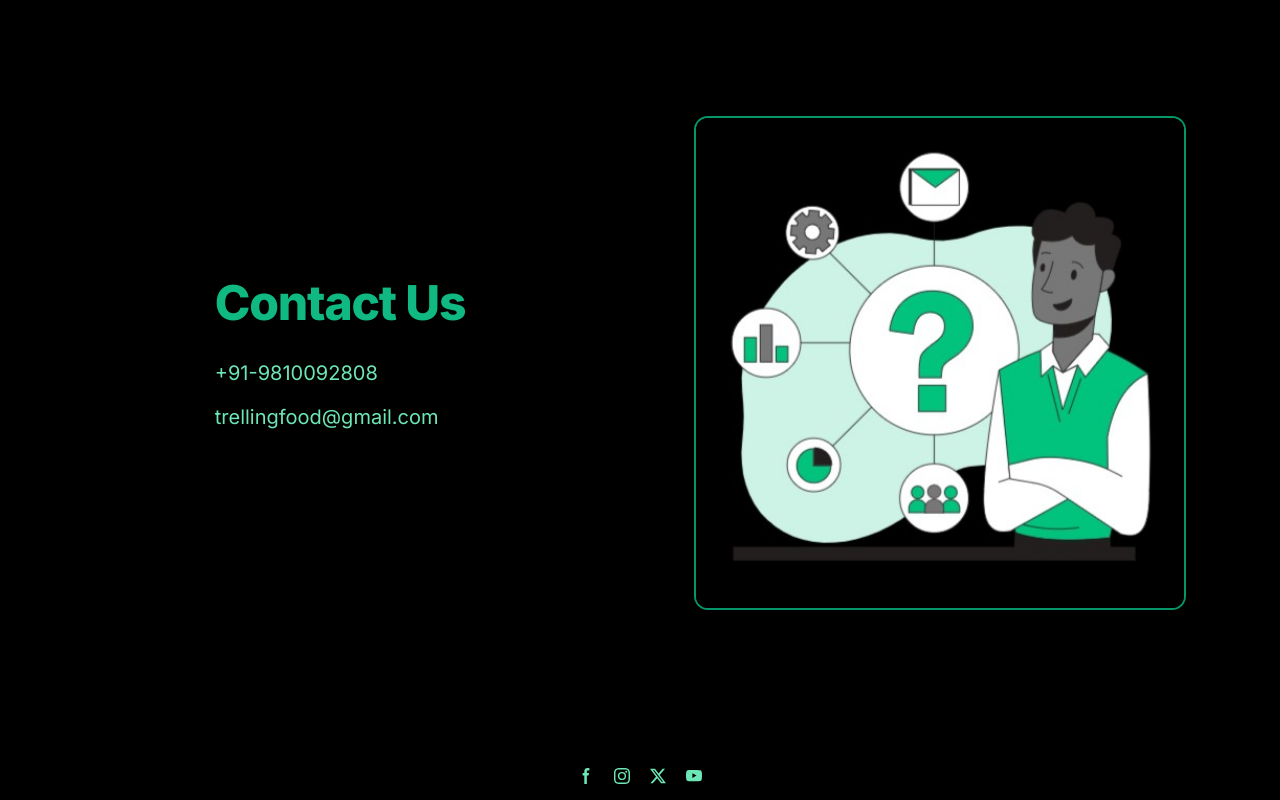
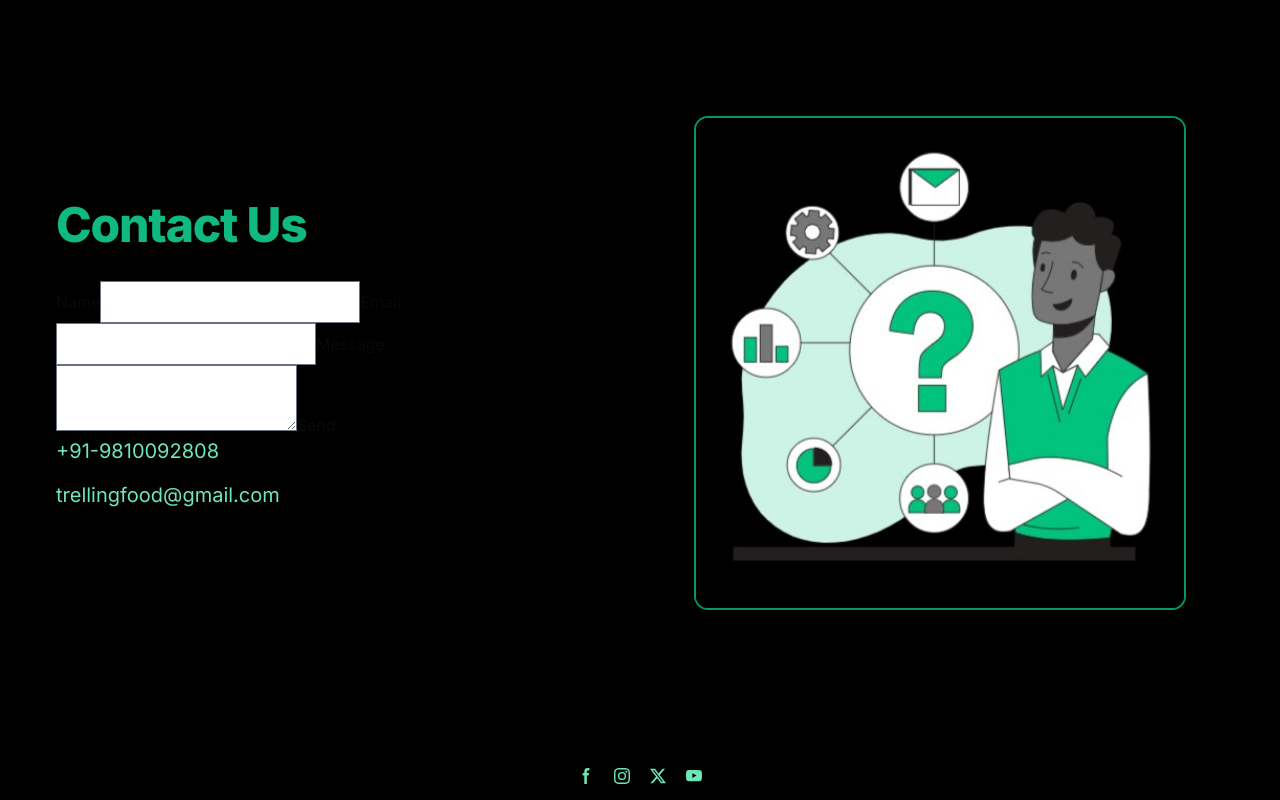
Before and after one commit to saurabhgulab/trellingfood, a Next.js app: page /about in a window 1280 px wide. Shown: the part 1931-2731 px from the top of the page. Built offline with nearby package versions, Linux system fonts and the light colour scheme.

Commit message:
emailjs to be implemented

```diff
--- a/package.json
+++ b/package.json
@@ -9,6 +9,7 @@
     "lint": "next lint"
   },
   "dependencies": {
+    "@emailjs/browser": "^4.4.1",
     "@headlessui/react": "^1.7.17",
     "@heroicons/react": "^2.0.18",
     "@mui/material": "^5.14.17",
--- a/src/app/components/contact.jsx
+++ b/src/app/components/contact.jsx
@@ -1,8 +1,26 @@
+"use client";
 import Image from "next/image";
 import contactImage from "../images/contact-image.jpg";
-import React from "react";
+import React, { useRef } from "react";
 
 const Contact = () => {
+  const form = useRef();
+  const sendEmail = (e) => {
+    e.preventDefault();
+
+    emailjs
+      .sendForm("YOUR_SERVICE_ID", "YOUR_TEMPLATE_ID", form.current, {
+        publicKey: "YOUR_PUBLIC_KEY",
+      })
+      .then(
+        () => {
+          console.log("SUCCESS!");
+        },
+        (error) => {
+          console.log("FAILED...", error.text);
+        }
+      );
+  };
   return (
     <>
       <div className="p-6 m-auto bg-black">
@@ -11,6 +29,15 @@
             <h1 className="max-w-2xl mb-8 text-2xl font-extrabold tracking-tight leading-none md:text-3xl xl:text-5xl text-emerald-500">
               Contact Us
             </h1>
+            <form ref={form} onSubmit={sendEmail}>
+              <label>Name</label>
+              <input type="text" name="user_name" />
+              <label>Email</label>
+              <input type="email" name="user_email" />
+              <label>Message</label>
+              <textarea name="message" />
+              <input type="submit" value="Send" />
+            </form>
             <a
               href="tel:919810092808"
               className="text-emerald-300 hover:text-emerald-500 dark:hover:text-emerald-500"
```
Also changed, not shown: 1 other file (tests, documents, lock files or other folders).
